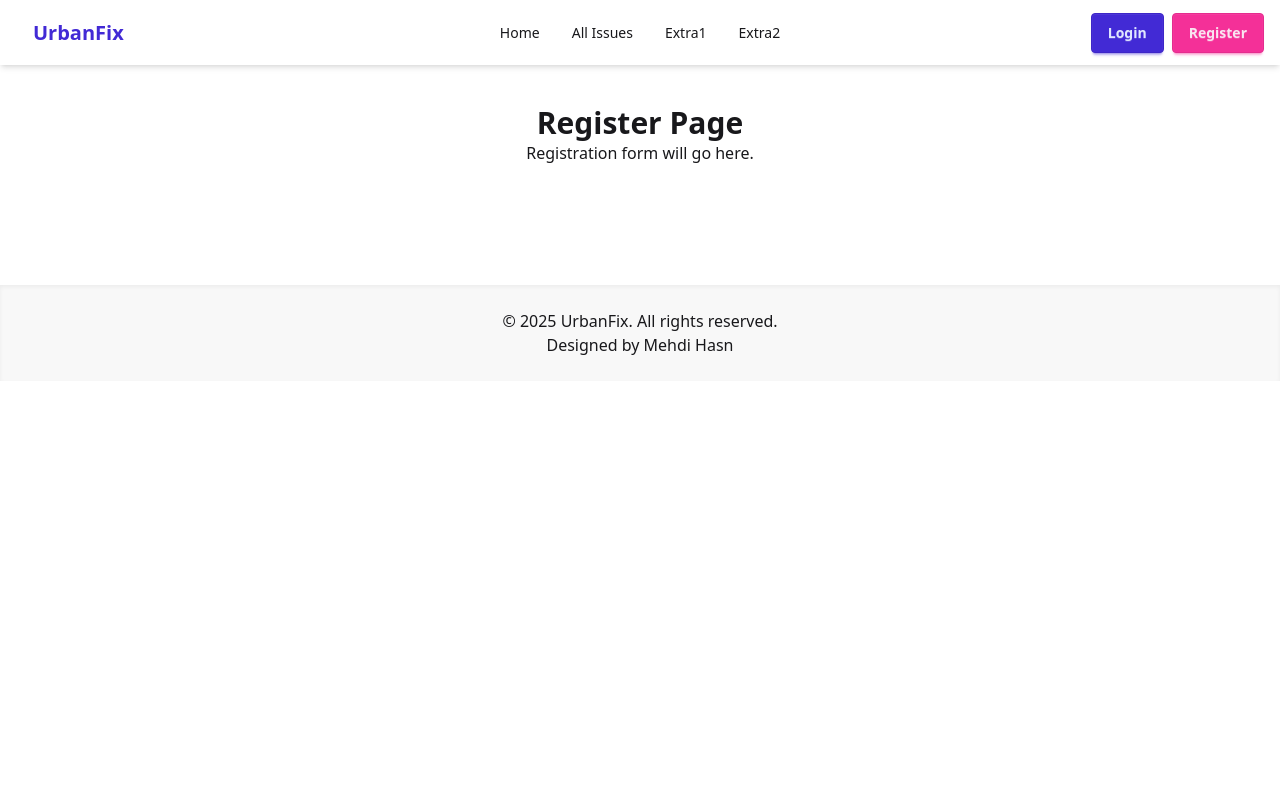
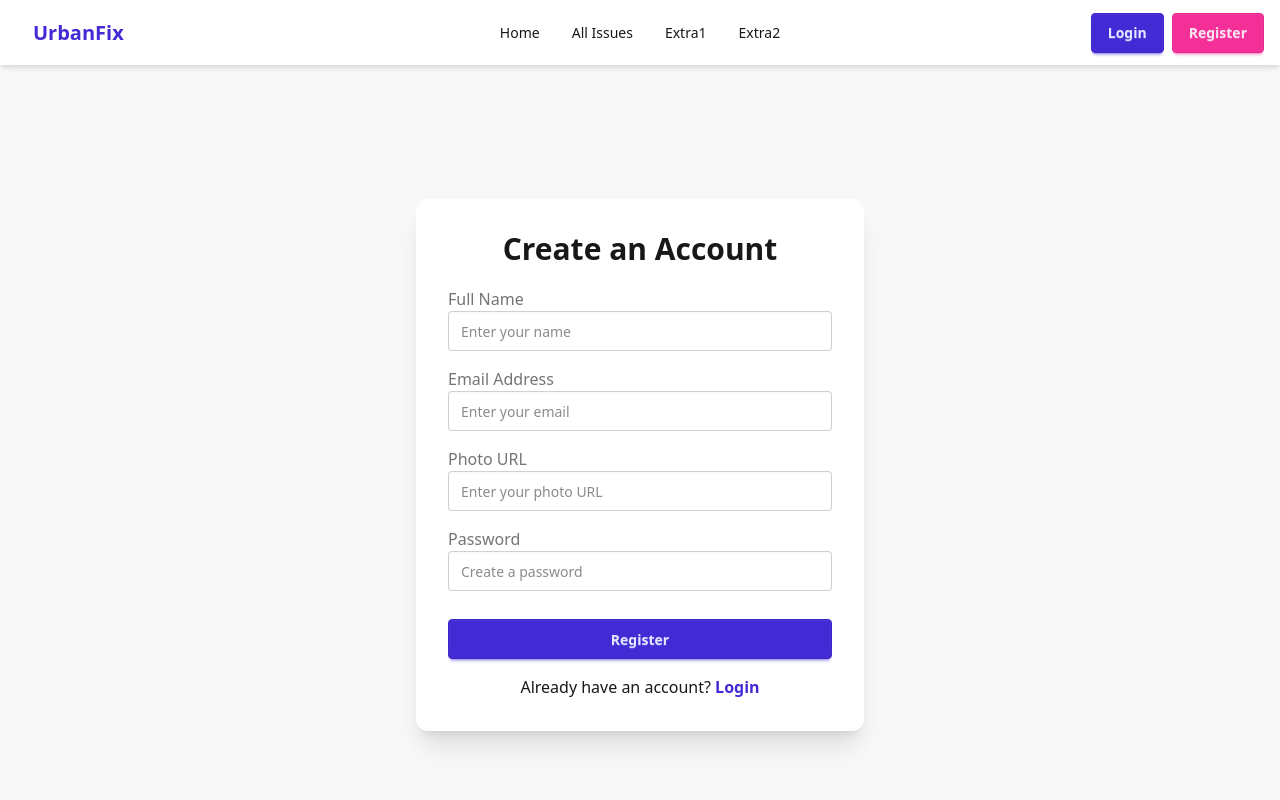
Before and after one commit to mehdixun/urban-fix-client, a React (Vite) app: page /register in a window 1280 px wide. Shown: the top 800 px of the page. Built offline with nearby package versions, Linux system fonts and the light colour scheme.

Commit message:
login and register page added

```diff
--- a/src/pages/Banner.jsx
+++ b/src/pages/Banner.jsx
@@ -11,7 +11,7 @@ const Banner = () => {
     const images = [bannerImg1, bannerImg2, bannerImg3, bannerImg4];
 
     return (
-        <div className="w-full md:h-[450px] h-[250px] rounded-xl overflow-hidden shadow-lg">
+        <div className="w-full md:h-[450px] h-[250px] my-10 rounded-xl overflow-hidden shadow-lg">
             <Carousel
                 autoPlay={true}
                 infiniteLoop={true}
--- /dev/null
+++ b/src/pages/ErrorPage.jsx
@@ -0,0 +1,26 @@
+import React from 'react';
+import { Link } from 'react-router';
+
+const ErrorPage = () => {
+    return (
+        <div className="min-h-screen flex flex-col justify-center items-center bg-base-200 px-4 text-center">
+            <h1 className="text-7xl font-extrabold text-primary mb-4 tracking-tight">
+                404
+            </h1>
+
+            <h2 className="text-3xl font-semibold mb-3">
+                Page Not Found
+            </h2>
+
+            <p className="max-w-md mb-6 opacity-80 text-lg leading-relaxed">
+                Oops! The page you're looking for doesn’t exist. It may have been moved, deleted, or the link might be incorrect.
+            </p>
+
+            <Link to="/" className="btn btn-primary btn-lg rounded-xl shadow-md hover:shadow-lg transition-all duration-200">
+                Go Back Home
+            </Link>
+        </div>
+    );
+};
+
+export default ErrorPage;
--- a/src/pages/Home.jsx
+++ b/src/pages/Home.jsx
@@ -4,7 +4,7 @@ const Home = () => {
   return (
     <div className="p-10 text-center">
       <h1 className="text-4xl font-bold">Welcome to UrbanFix</h1>
-      <p className="mt-4">Your city's issue reporting platform.</p>
+      <p className="mt-2 text-gray-600">Your city's issue reporting platform.</p>
       <Banner></Banner>
     </div>
 
--- a/src/pages/Login.jsx
+++ b/src/pages/Login.jsx
@@ -1,8 +1,64 @@
+import React from "react";
+import { Link } from "react-router-dom";
+
 const Login = () => {
   return (
-    <div className="p-10 text-center">
-      <h1 className="text-3xl font-bold">Login Page</h1>
-      <p>Login form will go here.</p>
+    <div className="min-h-screen flex items-center justify-center bg-base-200 px-5">
+      <div className="w-full max-w-md bg-base-100 shadow-xl p-8 rounded-xl">
+
+        <h1 className="text-3xl font-bold text-center mb-5">Welcome Back</h1>
+
+        <form className="space-y-4">
+          {/* Email */}
+          <div className="form-control">
+            <label className="label">
+              <span className="label-text font-medium">Email Address</span>
+            </label>
+            <input
+              type="email"
+              placeholder="Enter your email"
+              className="input input-bordered w-full"
+              required
+            />
+          </div>
+
+          {/* Password */}
+          <div className="form-control">
+            <label className="label">
+              <span className="label-text font-medium">Password</span>
+            </label>
+            <input
+              type="password"
+              placeholder="Enter your password"
+              className="input input-bordered w-full"
+              required
+            />
+          </div>
+
+          {/* Forget Password */}
+          <div className="text-right">
+            <Link
+              to="/forgot-password"
+              className="text-sm text-primary hover:underline"
+            >
+              Forgot Password?
+            </Link>
+          </div>
+
+          {/* Submit */}
+          <button className="btn btn-primary w-full mt-3">
+            Login
+          </button>
+        </form>
+
+        {/* No account */}
+        <p className="text-center mt-4">
+          Don’t have an account?{" "}
+          <Link to="/register" className="text-primary font-semibold hover:underline">
+            Register
+          </Link>
+        </p>
+      </div>
     </div>
   );
 };
--- a/src/pages/Register.jsx
+++ b/src/pages/Register.jsx
@@ -1,8 +1,82 @@
+import React from "react";
+import { Link } from "react-router-dom";
+
 const Register = () => {
   return (
-    <div className="p-10 text-center">
-      <h1 className="text-3xl font-bold">Register Page</h1>
-      <p>Registration form will go here.</p>
+    <div className="min-h-screen flex items-center justify-center bg-base-200 px-5">
+      <div className="w-full max-w-md bg-base-100 shadow-xl p-8 rounded-xl">
+
+        <h1 className="text-3xl font-bold text-center mb-5">Create an Account</h1>
+
+        <form className="space-y-4">
+          {/* Name */}
+          <div className="form-control">
+            <label className="label">
+              <span className="label-text font-medium">Full Name</span>
+            </label>
+            <input
+              type="text"
+              placeholder="Enter your name"
+              className="input input-bordered w-full"
+              required
+            />
+          </div>
+
+          {/* Email */}
+          <div className="form-control">
+            <label className="label">
+              <span className="label-text font-medium">Email Address</span>
+            </label>
+            <input
+              type="email"
+              placeholder="Enter your email"
+              className="input input-bordered w-full"
+              required
+            />
+          </div>
+
+          {/* Photo URL */}
+          <div className="form-control">
+            <label className="label">
+              <span className="label-text font-medium">Photo URL</span>
+            </label>
+            <input
+              type="text"
+              placeholder="Enter your photo URL"
+              className="input input-bordered w-full"
+              required
+            />
+          </div>
+
+          {/* Password */}
+          <div className="form-control">
+            <label className="label">
+              <span className="label-text font-medium">Password</span>
+            </label>
+            <input
+              type="password"
+              placeholder="Create a password"
+              className="input input-bordered w-full"
+              required
+            />
+          </div>
+
+
+
+          {/* Submit */}
+          <button className="btn btn-primary w-full mt-3">
+            Register
+          </button>
+        </form>
+
+        {/* Already have account */}
+        <p className="text-center mt-4">
+          Already have an account?{" "}
+          <Link to="/login" className="text-primary font-semibold hover:underline">
+            Login
+          </Link>
+        </p>
+      </div>
     </div>
   );
 };
--- a/src/routers/router.jsx
+++ b/src/routers/router.jsx
@@ -4,11 +4,13 @@ import HomeLayout from "../layout/HomeLayout";
 import Home from "../pages/Home";
 import Login from "../pages/login";
 import Register from "../pages/Register";
+import ErrorPage from "../pages/ErrorPage";
 
 export const router = createBrowserRouter([
   {
     path: "/",
     element: <HomeLayout></HomeLayout>,
+    errorElement: <ErrorPage></ErrorPage>,
     children: [
         {
             index: true,
```
